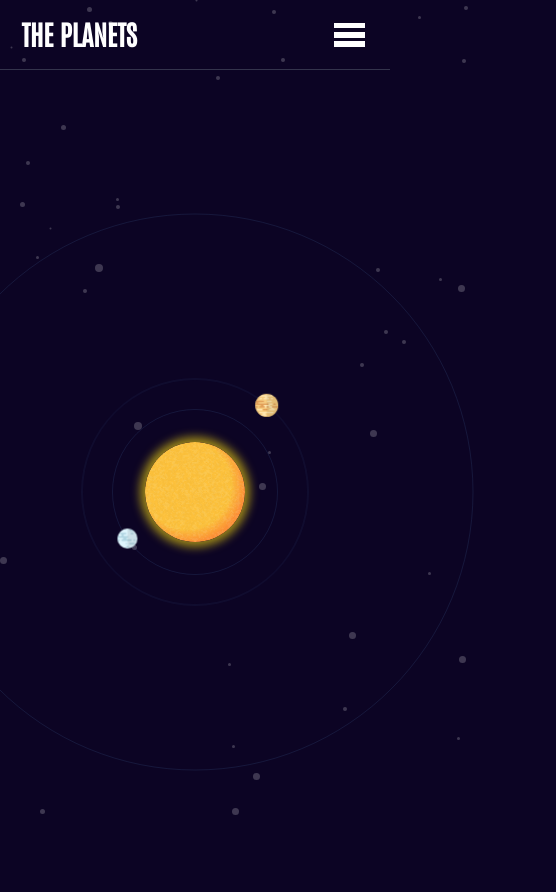
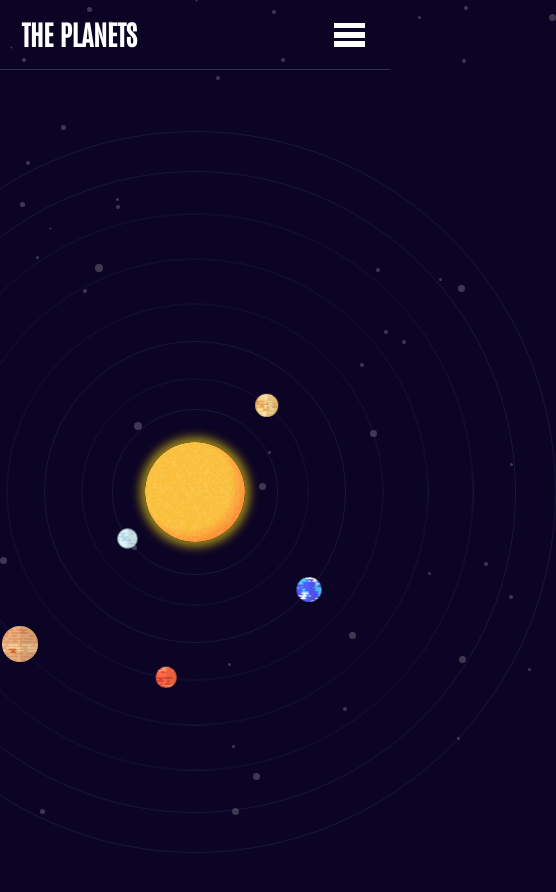
Before and after one commit to asalamgit/Planets-fact, a React (Create React App) app: page / in a window 390 px wide. Shown: the top 892 px of the page, 556 px wide, since content can reach past the window. Built offline with nearby package versions, Linux system fonts and the light colour scheme.

Commit message:
system solaire ok manque responsivite

```diff
--- a/src/routes/SolarSystem/SolarSystem.jsx
+++ b/src/routes/SolarSystem/SolarSystem.jsx
@@ -26,36 +26,36 @@ const SolarSystem = () => {
 					<img src={planetVenus} className={clsx(classes.planet, classes.venus)} alt="venus" />
 				</div>
 			</Link>
-			{/* <Link to="/earth">
+			<Link to="/earth">
 				<div className={clsx(classes.planetOrbit, classes.earthOrbit)}>
 					<img src={planetEarth} className={clsx(classes.planet, classes.earth)} alt="earth" />
 				</div>
-			</Link> */}
-			{/* <Link to="/mars">
+			</Link>
+			<Link to="/mars">
 				<div className={clsx(classes.planetOrbit, classes.marsOrbit)}>
 					<img src={planetMars} className={clsx(classes.planet, classes.mars)} alt="mars" />
 				</div>
-			</Link> */}
-			{/* <Link to="/jupiter">
+			</Link>
+			<Link to="/jupiter">
 				<div className={clsx(classes.planetOrbit, classes.jupiterOrbit)}>
 					<img src={planetJupiter} className={clsx(classes.planet, classes.jupiter)} alt="jupiter" />
 				</div>
-			</Link> */}
+			</Link>
 			<Link to="/saturn">
 				<div className={clsx(classes.planetOrbit, classes.saturnOrbit)}>
 					<img src={planetSaturn} className={clsx(classes.planet, classes.saturn)} alt="saturn" />
 				</div>
 			</Link>
-			{/* <Link to="/uranus">
+			<Link to="/uranus">
 				<div className={clsx(classes.planetOrbit, classes.uranusOrbit)}>
 					<img src={planetUranus} className={clsx(classes.planet, classes.uranus)} alt="uranus" />
 				</div>
-			</Link> */}
-			{/* <Link to="/neptune">
+			</Link>
+			<Link to="/neptune">
 				<div className={clsx(classes.planetOrbit, classes.neptuneOrbit)}>
 					<img src={planetNeptune} className={clsx(classes.planet, classes.neptune)} alt="neptune" />
 				</div>
-			</Link> */}
+			</Link>
 		</div>
 	);
 };
--- a/src/routes/SolarSystem/SolarSystem.module.scss
+++ b/src/routes/SolarSystem/SolarSystem.module.scss
@@ -51,7 +51,6 @@
 			animation-name: rotate-mercury;
 			animation-duration: 5s;
 		}
-	}
 
     @keyframes rotate-mercury {
       from {
@@ -61,6 +60,8 @@
         transform: rotate(-360deg) translateX(82px) rotate(360deg);
       }
     }
+	}
+
 
 	.venusOrbit {
 		width: 225px;
@@ -79,7 +80,6 @@
 			animation-name: rotate-venus;
 			animation-duration: 7s;
 		}
-	}
 
     @keyframes rotate-venus {
       from {
@@ -89,103 +89,95 @@
         transform: rotate(-360deg) translateX(112.5px) rotate(360deg);
       }
     }
+	}
 
 
+	.earthOrbit {
+		width: 300px;
+		height: 300px;
+		z-index: 8;
 
-	// .earthOrbit {
-	// 	width: 300px;
-	// 	height: 300px;
-	// 	margin-left: -150px;
-	// 	margin-top: -150px;
-	// 	z-index: 8;
+		&:hover {
+			border: 1px solid var(--earthColor);
+		}
 
-	// 	&:hover {
-	// 		border: 1px solid var(--earthColor);
-	// 	}
+		.earth {
+			width: 25px;
+			height: 25px;
+			margin-top: -12.5px;
+			margin-left: -12.5px;
+			animation-name: rotate-earth;
+			animation-duration: 9s;
+		}
 
-	// 	.earth {
-	// 		width: 25px;
-	// 		height: 25px;
-	// 		animation-name: rotate-earth;
-	// 		animation-duration: 9s;
-	// 	}
-	// }
-
-	// @keyframes rotate-earth {
-	// 	from {
-	// 		transform: rotate(360deg) translateX(150px) rotate(-360deg);
-	// 	}
-	// 	to {
-	// 		transform: rotate(0deg) translateX(150px) rotate(0deg);
-	// 	}
-	// }
-
-	// .marsOrbit {
-	// 	width: 375px;
-	// 	height: 375px;
-	// 	margin-left: -186px;
-	// 	margin-top: -186px;
-	// 	z-index: 7;
-
-	// 	&:hover {
-	// 		border: 1px solid var(--marsColor);
-	// 	}
-
-	// 	.mars {
-	// 		width: 21px;
-	// 		height: 21px;
-	// 		animation-name: rotate-mars;
-	// 		animation-duration: 9s;
-	// 	}
-	// }
-
-	// @keyframes rotate-mars {
-	// 	from {
-	// 		transform: rotate(360deg) translateX(186px) rotate(-360deg);
-	// 	}
-	// 	to {
-	// 		transform: rotate(0deg) translateX(186px) rotate(0deg);
-	// 	}
-	// }
-
-	// .jupiterOrbit {
-	// 	width: 465px;
-	// 	height: 465px;
-	// 	margin-left: -231px;
-	// 	margin-top: -231px;
-	// 	z-index: 6;
-
-	// 	&:hover {
-	// 		border: 1px solid var(--jupiterColor);
-	// 	}
-
-	// 	.jupiter {
-	// 		width: 36px;
-	// 		height: 36px;
-	// 		animation-name: rotate-jupiter;
-	// 		animation-duration: 11s;
-	// 	}
-	// }
-
-	// @keyframes rotate-jupiter {
-	// 	from {
-	// 		transform: rotate(0deg) translateX(231px) rotate(0deg);
-	// 	}
-	// 	to {
-	// 		transform: rotate(-360deg) translateX(231px) rotate(360deg);
-	// 	}
-	// }
+    @keyframes rotate-earth {
+      from {
+        transform: rotate(0deg) translateX(150px) rotate(0deg);
+      }
+      to {
+        transform: rotate(-360deg) translateX(150px) rotate(360deg);
+      }
+    }
+	}
 
 
+	.marsOrbit {
+		width: 375px;
+		height: 375px;
+		z-index: 7;
+
+		&:hover {
+			border: 1px solid var(--marsColor);
+		}
+
+		.mars {
+			width: 21px;
+			height: 21px;
+			margin-top: -10.5px;
+			margin-left: -10.5px;
+			animation-name: rotate-mars;
+			animation-duration: 11s;
+		}
+
+		@keyframes rotate-mars {
+			from {
+				transform: rotate(0deg) translateX(187.5px) rotate(0deg);
+			}
+			to {
+				transform: rotate(-360deg) translateX(187.5px) rotate(360deg);
+			}
+		}
+	}
+
+	.jupiterOrbit {
+		width: 465px;
+		height: 465px;
+		z-index: 6;
+
+		&:hover {
+			border: 1px solid var(--jupiterColor);
+		}
+
+		.jupiter {
+			width: 36px;
+			height: 36px;
+			margin-top: -18px;
+			margin-left: -18px;
+			animation-name: rotate-jupiter;
+			animation-duration: 13s;
+		}
+
+    @keyframes rotate-jupiter {
+      from {
+        transform: rotate(0deg) translateX(232.5px) rotate(0deg);
+      }
+      to {
+        transform: rotate(-360deg) translateX(232.5px) rotate(360deg);
+      }
+    }
+	}
 
 	.saturnOrbit {
-    // border-radius: 50%;
-		// position: absolute;
-		// transform: translate(-50%, -50%);
-		// border: 1px solid rgba(102, 166, 229, 0.12);
-		// left: 50%;
-		// top: 50%;
-
 		width: 555px;
 		height: 555px;
 		z-index: 5;
@@ -195,19 +187,12 @@
 		}
 
 		.saturn {
-			// position: absolute;
-			// top: 50%;
-			// left: 50%;
-			// animation-iteration-count: infinite;
-			// animation-timing-function: linear;
-
 			width: 40px;
 			height: 40px;
 			margin-top: -20px;
 			margin-left: -20px;
 			animation-name: rotate-saturn;
 			animation-duration: 15s;
-		}
 		}
 
     @keyframes rotate-saturn {
@@ -218,62 +203,61 @@
         transform: rotate(-360deg) translateX(277.5px) rotate(360deg);
       }
     }
+	}
 
+  .uranusOrbit {
+		width: 640px;
+		height: 640px;
+		z-index: 4;
 
+		&:hover {
+			border: 1px solid var(--uranusColor);
+		}
 
-	// .uranusOrbit {
-	// 	width: 640px;
-	// 	height: 640px;
-	// 	margin-left: -320px;
-	// 	margin-top: -320px;
-	// 	z-index: 4;
+		.uranus {
+			width: 29px;
+			height: 29px;
+			margin-top: -14.5px;
+			margin-left: -14.5px;
+			animation-name: rotate-uranus;
+			animation-duration: 17s;
+		}
 
-	// 	&:hover {
-	// 		border: 1px solid var(--uranusColor);
-	// 	}
+    @keyframes rotate-uranus {
+      from {
+        transform: rotate(0deg) translateX(320px) rotate(0deg);
+      }
+      to {
+        transform: rotate(-360deg) translateX(320px) rotate(360deg);
+      }
+    }
+	}
 
-	// 	.uranus {
-	// 		width: 29px;
-	// 		height: 29px;
-	// 		animation-name: rotate-uranus;
-	// 		animation-duration: 15s;
-	// 	}
-	// }
+  .neptuneOrbit {
+		width: 720px;
+		height: 720px;
+		z-index: 3;
 
-	// @keyframes rotate-uranus {
-	// 	from {
-	// 		transform: rotate(360deg) translateX(320px) rotate(-360deg);
-	// 	}
-	// 	to {
-	// 		transform: rotate(0deg) translateX(320px) rotate(0deg);
-	// 	}
-	// }
+		&:hover {
+			border: 1px solid var(--neptuneColor);
+		}
 
-	// .neptuneOrbit {
-	// 	width: 720px;
-	// 	height: 720px;
-	// 	margin-left: -359px;
-	// 	margin-top: -359px;
-	// 	z-index: 3;
+		.neptune {
+			width: 28px;
+			height: 28px;
+			margin-top: -14px;
+			margin-left: -14px;
+			animation-name: rotate-neptune;
+			animation-duration: 19s;
+		}
 
-	// 	&:hover {
-	// 		border: 1px solid var(--neptuneColor);
-	// 	}
-
-	// 	.neptune {
-	// 		width: 28px;
-	// 		height: 28x;
-	// 		animation-name: rotate-neptune;
-	// 		animation-duration: 17s;
-	// 	}
-	// }
-
-	// @keyframes rotate-neptune {
-	// 	from {
-	// 		transform: rotate(360deg) translateX(359px) rotate(-360deg);
-	// 	}
-	// 	to {
-	// 		transform: rotate(0deg) translateX(359px) rotate(0deg);
-	// 	}
-	// }
+    @keyframes rotate-neptune {
+      from {
+        transform: rotate(0deg) translateX(360px) rotate(0deg);
       }
+      to {
+        transform: rotate(-360deg) translateX(360px) rotate(360deg);
+      }
+    }
+	}
+}
```
Lines whose indentation alone changed are shown as unchanged.
